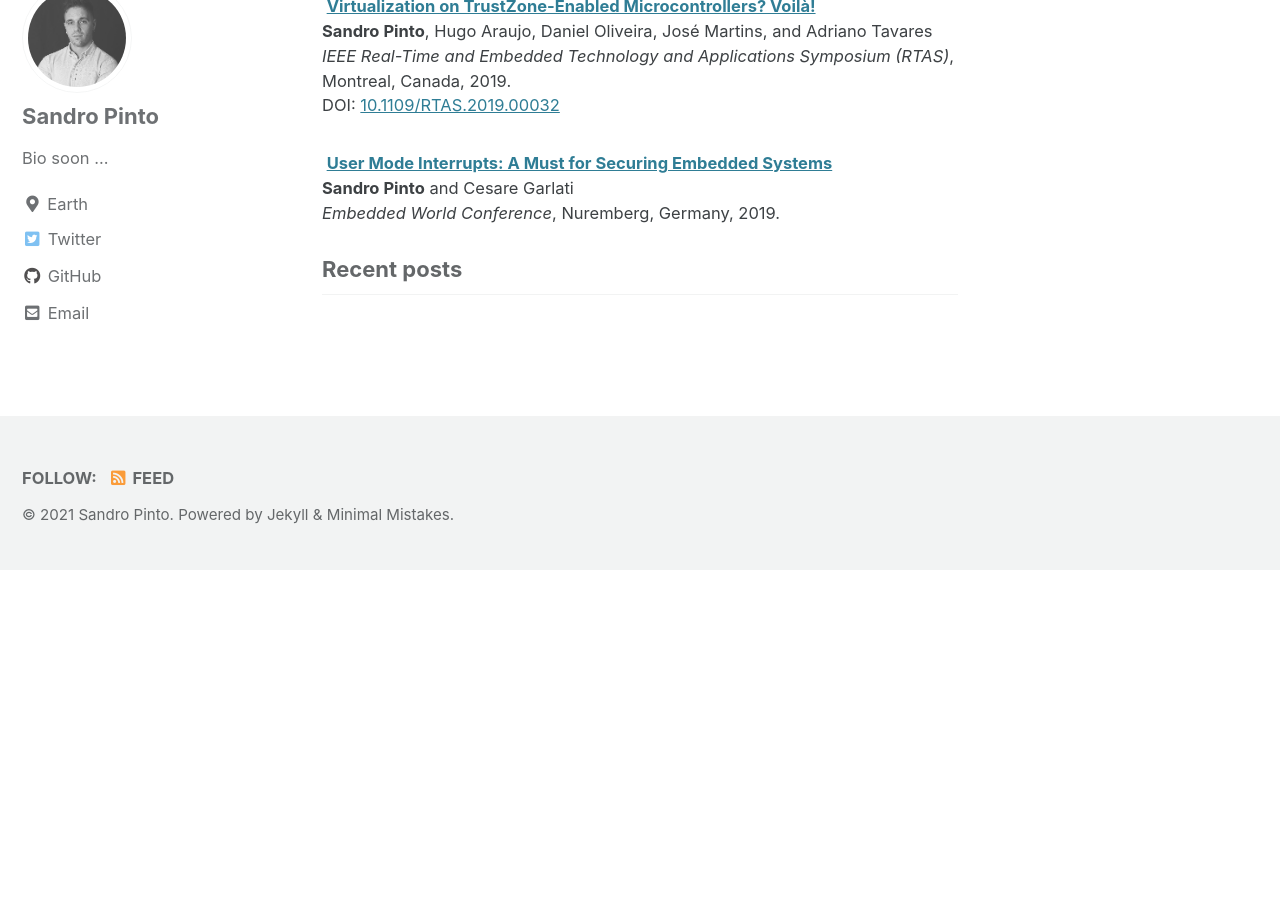
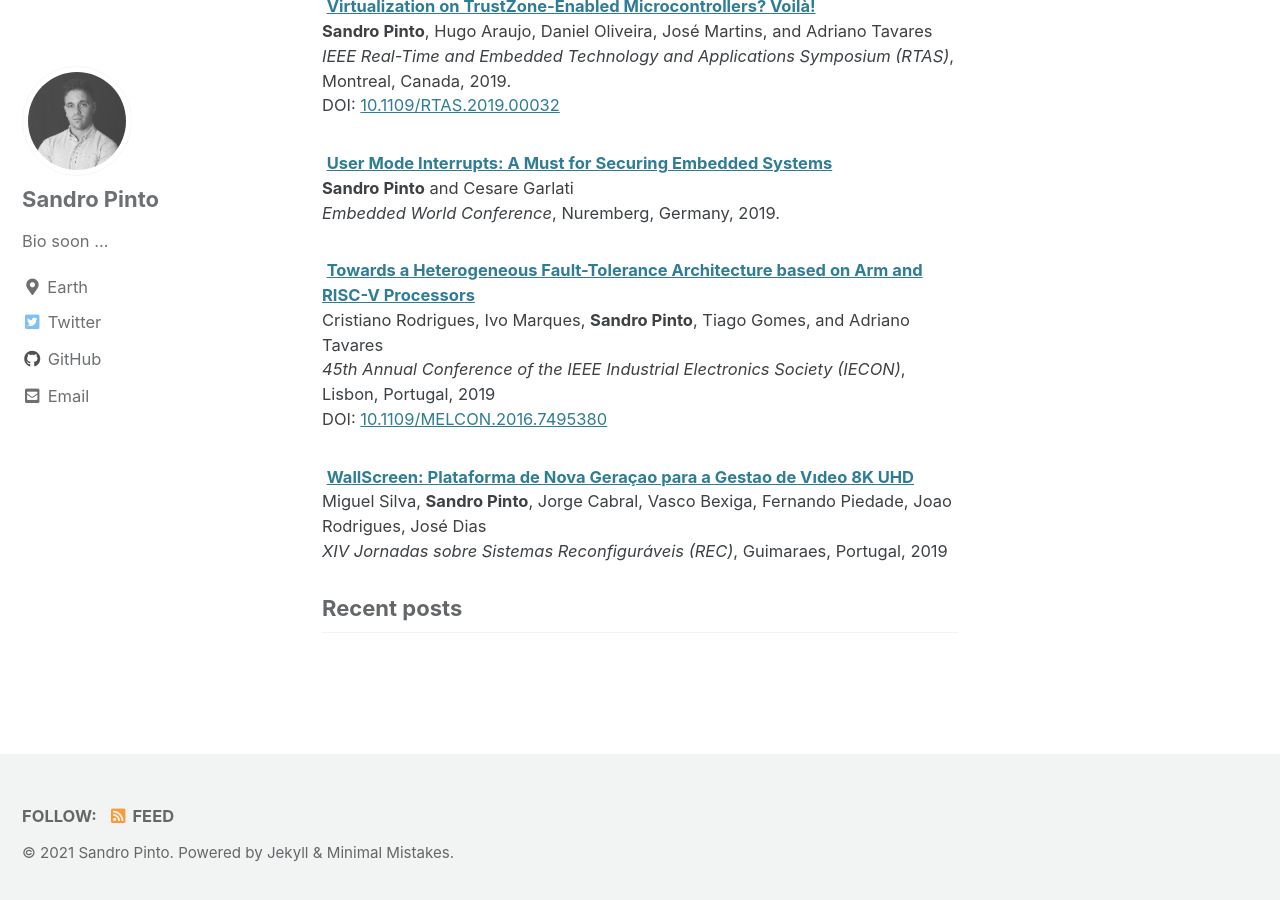
Before and after one commit to sandro2pinto/sandro2pinto.github.io, a Jekyll site: the page built from index.html, in a window 1280 px wide and 900 px high, scrolled down 1341 px. Built offline with Jekyll 4.4.1, drawn with Linux system fonts in a browser that asks for light colours; cached includes are drawn as plain includes; the list of posts is cut into pages by our own code; before the commit the page ends 1911 px from its top, so only the background shows below that.

Commit message:
Finish Conference publications 2019

```diff
--- a/index.html
+++ b/index.html
@@ -66,7 +66,8 @@
     <b> <a class="pub-title" href="files/rtas19-tzm-virt.pdf">Virtualization on TrustZone-Enabled
         Microcontrollers? Voilà!</a> </b>
     <br /> <b>Sandro Pinto</b>, Hugo Araujo, Daniel Oliveira, José Martins, and Adriano Tavares
-    <br /> <em>IEEE Real-Time and Embedded Technology and Applications Symposium (RTAS)</em>, Montreal, Canada, 2019.
+    <br /> <em>IEEE Real-Time and Embedded Technology and Applications Symposium (RTAS)</em>,
+        Montreal, Canada, 2019.
     <br /> DOI: <a href="https://doi.org/10.1109/RTAS.2019.00032">10.1109/RTAS.2019.00032</a>
 </div></td></small></tr>
 
@@ -77,3 +78,22 @@
     <br /> <b>Sandro Pinto</b> and Cesare Garlati
     <br /> <em>Embedded World Conference</em>, Nuremberg, Germany, 2019.
 </div></td></small></tr>
+
+<br/>
+<tr><small><td></td><td><div> <i class="fab fa-file-pdf-o"></i>
+    <b> <a class="pub-title" href="files/iecon2020-ft-riscv.pdf">Towards a Heterogeneous Fault-Tolerance
+        Architecture based on Arm and RISC-V Processors</a> </b>
+    <br /> Cristiano Rodrigues, Ivo Marques, <b>Sandro Pinto</b>, Tiago Gomes, and Adriano Tavares
+    <br /> <em>45th Annual Conference of the IEEE Industrial Electronics Society (IECON)</em>,
+        Lisbon, Portugal, 2019
+    <br /> DOI: <a href="https://doi.org/10.1109/MELCON.2016.7495380">10.1109/MELCON.2016.7495380</a>
+</div></td></small></tr>
+
+<br/>
+<tr><small><td></td><td><div> <i class="fab fa-file-pdf-o"></i>
+    <b> <a class="pub-title" href="files/">WallScreen: Plataforma de Nova Geraçao para a
+        Gestao de Vıdeo 8K UHD</a> </b>
+    <br /> Miguel Silva, <b>Sandro Pinto</b>, Jorge Cabral, Vasco Bexiga, Fernando Piedade,
+        Joao Rodrigues, José Dias
+    <br /> <em>XIV Jornadas sobre Sistemas Reconfiguráveis (REC)</em>, Guimaraes, Portugal, 2019
+</div></td></small></tr>
```
Also changed, not shown: 1 other file.
